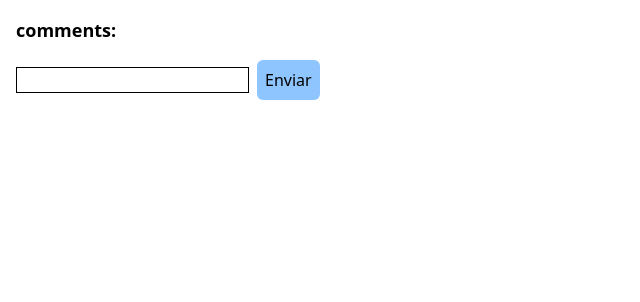
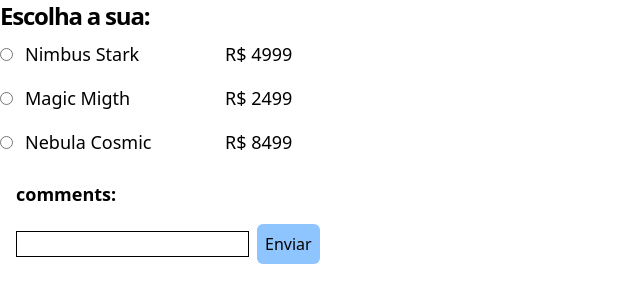
Before and after one commit to VitorHSilver/LearningReact, a React (Vite) app: page / in a window 1280 px wide. Shown: the top 302 px of the page, without its empty margins (0-640 px from the left). Built offline with nearby package versions, Linux system fonts and the light colour scheme.

Commit message:
tailwind peer

```diff
--- a/src/App.jsx
+++ b/src/App.jsx
@@ -12,7 +12,56 @@ const App = () => {
           inputElement.current.focus();
      };
      return (
-          <div className="m-4">
+          <>
+               <section>
+                    <div>
+                         <h1 className="text-2xl font-bold tracking-tighter">Escolha a sua:</h1>
+                         <input type="radio" name="product" id="Numbus" className="peer " />
+                         <label
+                              htmlFor="Numbus"
+                              className="inline-grid grid-cols-[200px_auto] ml-1 text-lg font-medium hover:bg-slate-200  px-2 py-2  rounded peer-checked:bg-blue-300"
+                         >
+                              Nimbus Stark <span>R$ 4999</span>
+                         </label>
+                         <ul className="hidden peer-checked:block mx-4 mt-1 w-[285px] p-2 rounded bg-slate-200 font-semibold ">
+                              <li>Motor Elétrico</li>
+                              <li>Fibra de Carbono</li>
+                              <li>50 km/h</li>
+                              <li>Rastreador</li>
+                         </ul>
+                    </div>
+                    <div>
+                         <input type="radio" name="product" id="Magic" className="peer " />
+                         <label
+                              htmlFor="Magic"
+                              className="inline-grid grid-cols-[200px_auto] ml-1 text-lg font-medium hover:bg-slate-200  px-2 py-2  rounded peer-checked:bg-blue-300"
+                         >
+                              Magic Migth <span>R$ 2499</span>
+                         </label>
+                         <ul className="hidden peer-checked:block mx-4 mt-1 w-[285px] p-2 rounded bg-slate-200 font-semibold ">
+                              <li>Motor Elétrico</li>
+                              <li>Fibra de Carbono</li>
+                              <li>50 km/h</li>
+                              <li>Rastreador</li>
+                         </ul>
+                    </div>
+                    <div>
+                         <input type="radio" name="product" id="Nebula" className="peer " />
+                         <label
+                              htmlFor="Nebula"
+                              className="inline-grid grid-cols-[200px_auto] ml-1 text-lg font-medium hover:bg-slate-200  px-2 py-2  rounded peer-checked:bg-blue-300"
+                         >
+                              Nebula Cosmic <span>R$ 8499</span>
+                         </label>
+                         <ul className="hidden peer-checked:block mx-4 mt-1 w-[285px] p-2 rounded bg-slate-200 font-semibold ">
+                              <li>Motor Elétrico</li>
+                              <li>Fibra de Carbono</li>
+                              <li>50 km/h</li>
+                              <li>Rastreador</li>
+                         </ul>
+                    </div>
+               </section>
+               <section className="m-4">
                     <h1 className="text-lg font-extrabold mb-4">comments:</h1>
                     <ul>
                          {comments.map((comment, index) => (
@@ -31,7 +80,8 @@ const App = () => {
                               Enviar
                          </button>
                     </div>
-          </div>
+               </section>
+          </>
      );
 };
 
```
Lines whose indentation alone changed are shown as unchanged.
